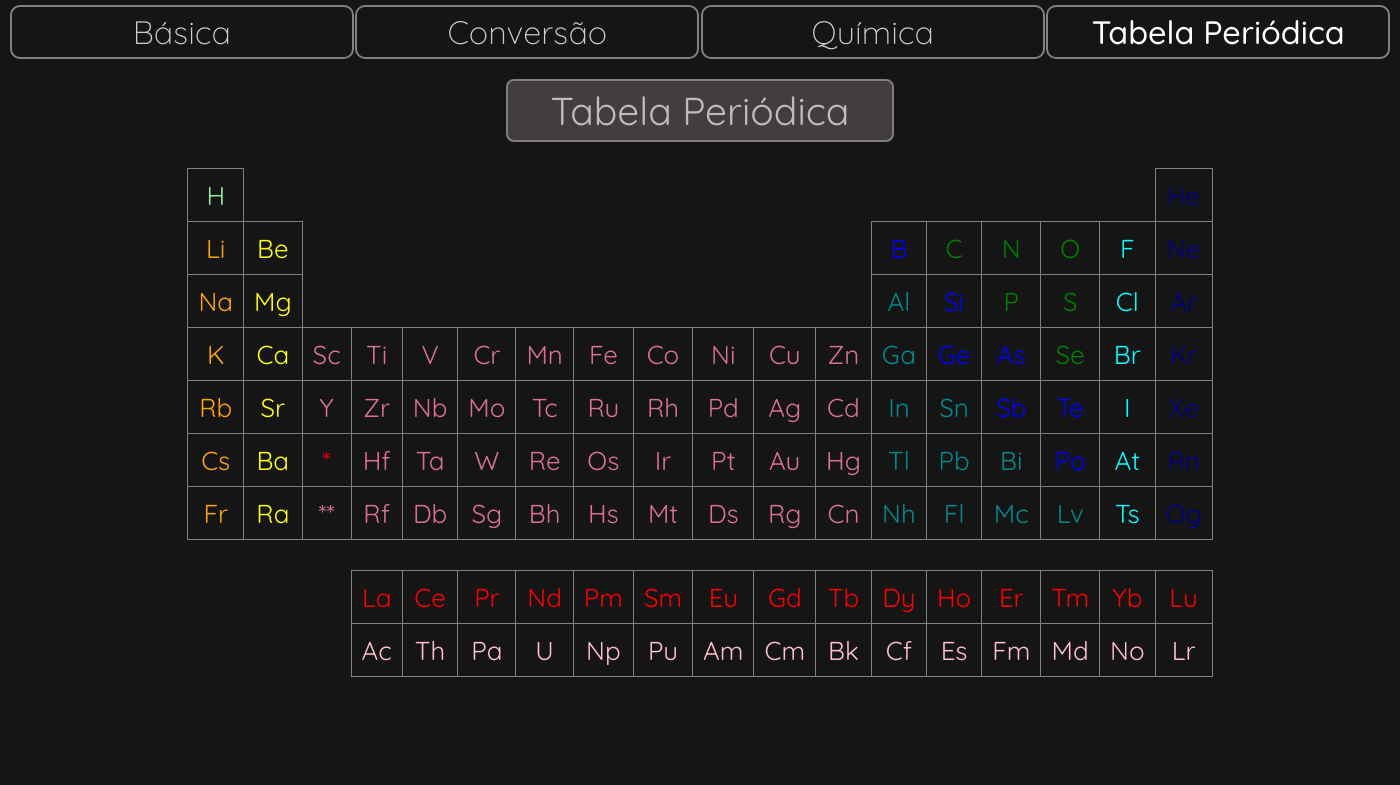
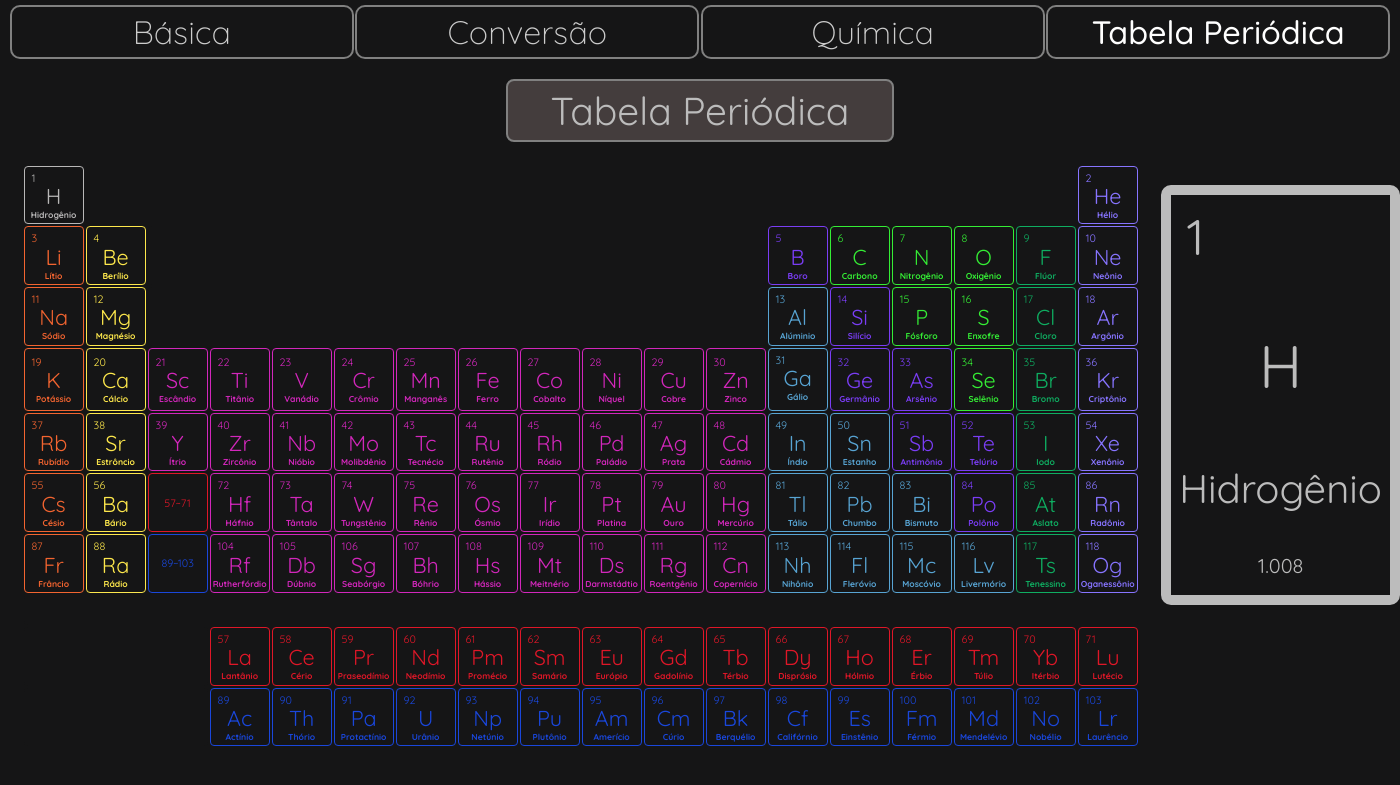
Before and after one commit to bonatowil/TCC, a PHP site: page /pages/table.html in a window 1400 px wide. Shown: the top 785 px of the page. Run offline with PHP 8.4, Linux system fonts and the light colour scheme.

Commit message:
Criação da tabela periódica
Tabela pronta, não há muitos detalhes por não ser o foco, caso haja tempo, será melhor trabalhada

```diff
--- a/assets/css/table.css
+++ b/assets/css/table.css
@@ -1,76 +1,196 @@
-:root {
-    --hydrogen: lightgreen;
-    --nonmetal: green;
-    --alkalimetal: orange;
-    --alkalineearthmetal: yellow;
-    --transitionmetal: palevioletred;
-    --othermetal: cyan;
-    --metalloid: skyblue;
-    --noblegas: blue;
-    --halogen: lightblue;
-    --lanthanide: pink;
-    --actinide: red;
+body {
+    overflow-y: scroll;
+    counter-reset: atomic_num;
+    --color: #00000000;
 }
 
-.hydrogen {
-    color: lightgreen;
-}
-
-.alkalimetal {
-    color: orange;
-}
-
-.alkalineearthmetal {
-    color: yellow;
-}
-
-.noblegas {
-    color: darkblue;
-}
-
-.halogen {
-    color: aqua;
-}
-
-.nonmetal {
-    color: green;
-}
-
-.metalloid {
-    color: blue;
-}
-
-.othermetal {
-    color: darkcyan;
-}
-
-.lantanideos {
-    color: red;
-}
-
-.actinideos {
-    color: pink;
+main {
+    display: flex;
 }
 
 table {
+    grid-area: table;
     border: transparent;
-    border-collapse: collapse;
-    margin: 1em auto;
-    font-size: 1.2em;
-    color: palevioletred
+    border-collapse: separate;
+    margin: 1em;
+    font-size: 1em;
 }
 
 table tr td {
     text-align: center;
     padding: 10px;
-    border: 1px solid gray;
+    background-color: #151516;
+    min-width: 60px;
+    max-width: 60px;
+    position: relative;
+    border-radius: 4px;
 }
+
+table tr td.lantanideos, td.actinideos {
+    font-size: 0.5em;
+    counter-increment: atomic_num 15;
+}
+
+table tr td:not(.colspan, .lantanideos, .actinideos)::before {
+    display: flex;
+    height: 0.5em;
+    font-size: 0.5em;
+    position: relative;
+    bottom: 6px;
+    right: 3px;
+    counter-increment: atomic_num;
+    content: counter(atomic_num);
+}
+
+table tr td span {
+    padding-bottom: 2px;
+    display: flex;
+    justify-content: center;
+    height: 0.5em;
+    font-size: 0.4em;
+    font-weight: 900;
+    position: relative;
+}
+
+table tr td:not(.colspan):hover {
+    cursor: pointer;
+    transform: scale(1.35);
+    z-index: 1;
+    box-shadow: inset 0px 0px 5px var(--color);
+}
+
 
 table tr td.colspan {
     border: transparent;
 }
 
+table tr#lantanideos {
+    counter-reset: atomic_num 56;
+}
+table tr#actinideos {
+    counter-reset: atomic_num 88;
+}
+
 .blank-row td{
     padding: 15px;
-    border: transparent;
 }
+
+
+td.hydrogen, #hydrogen {
+    border: 1px solid #b8b7b7;
+    color: #b8b7b7 ;
+}
+.hydrogen:hover {
+    --color: #b8b7b7;
+}
+
+td.transmetal, #transmetal {
+    border: 1px solid #d227bb;
+    color: #d227bb;
+}
+.transmetal:hover {
+    --color: #d227bb;
+}
+
+td.alkalimetal, #alkalimetal {
+    border: 1px solid #F26430;
+    color: #F26430;
+}
+.alkalimetal:hover {
+    --color: #F26430;
+}
+
+td.alkalineearthmetal, #alkalineearthmetal {
+    border: 1px solid #fde74c;
+    color: #fde74c;
+}
+.alkalineearthmetal:hover {
+    --color: #fde74c;
+}
+
+td.noblegas, #noblegas {
+    border: 1px solid #8774ff;
+    color: #8774ff;
+}
+.noblegas:hover {
+    --color: #8774ff;
+}
+
+td.halogen, #halogen {
+    border: 1px solid #0fad61;
+    color: #0fad61;
+}
+.halogen:hover {
+    --color: #0fad61;
+}
+
+td.nonmetal, #nonmetal {
+    border: 1px solid #35ed35;
+    color: #35ed35;
+}
+.nonmetal:hover {
+    --color: #1ef81e;
+}
+
+td.metalloid, #metalloid {
+    border: 1px solid #7a3df4;
+    color: #7a3df4;
+}
+.metalloid:hover {
+    --color: #7a3df4;
+}
+
+td.othermetal, #othermetal {
+    border: 1px solid #58a4d3;
+    color: #58a4d3;
+}
+.othermetal:hover {
+    --color: #58a4d3;
+}
+
+
+.lantanideo, td.lantanideos, #lantanideo {
+    border: 1px solid #df1728;
+    color: #df1728;
+}
+.lantanideo:hover, .lantanideos:hover {
+    --color: #df1728;
+}
+
+.actinideo, td.actinideos, #actinideo {
+    border: 1px solid #1a47db;
+    color: #1a47db;
+}
+
+.actinideo:hover, .actinideos:hover {
+    --color: #1a47db;
+}
+
+.element {
+    margin: 2em auto;
+    height: 400px;
+    width: 320px;
+    border: 10px solid !important;
+    border-radius: 10px;
+    box-sizing: content-box;
+}
+
+.element .atomic_num {
+    text-align: initial;
+    font-size: 50px;
+    margin: 10px 0 10px 15px;
+}
+
+.element .symbol {
+    font-size: 60px;
+    text-align: center;
+}
+.element .name {
+    font-size: 40px;
+    text-align: center;
+}
+
+.element .atomic_mass {
+    font-size: 20px;
+    text-align: center;
+}
--- a/pages/table.html
+++ b/pages/table.html
@@ -7,9 +7,70 @@
     <link rel="shortcut icon" href="../images/lab_icon.ico" type="image/x-icon">
     <link rel="stylesheet" href="../assets/css/style.css">
     <link rel="stylesheet" href="../assets/css/table.css">
+    <script>
+        function addEventos() {
+            var elements = {H:[1, 'Hydrogen', 1.008], He:[2, 'Hélio', 4.003], Li:[3, 'Lítio', 6.941],
+            Be:[4,'Berílio', 9.012], B:[5, 'Boro', 10.811], C:[6, 'Carbono', 12.011], N:[7, 'Nitrogênio', 17.007],
+            O:[8, 'Oxigênio', 15.999], F:[9, 'Flúor', 18.998], Ne:[10, 'Nêonio', 20.18], Na:[11, 'Sódio', 22.990],
+            Mg:[12, 'Magnésio', 24.305], Al:[13, 'Alumínio', 26.982], Si:[14, 'Silício', 28.086],
+            P:[15, 'Fósforo', 30.974], S:[16, 'Enxofre', 32.065], Cl:[17, 'Cloro', 35.453],
+            Ar:[18, 'Argônio', 39.948], K:[19, 'Potássio', 39.098], Ca:[20, 'Cálcio', 40.078],
+            Sc:[21, 'Escândio', 44.956], Ti:[22, 'Titânio', 47.867], V:[23, 'Vanádio', 50.942],
+            Cr:[24, 'Cromo', 51.996], Mn:[25, 'Manganês', 54.938], Fe:[26, 'Ferro', 55.845],
+            Co:[27, 'Cobalto', 58.933], Ni:[28, 'Níquel', 58.693], Cu:[29, 'Cobre', 63.546],
+            Zn:[30, 'Zinco', 65.409], Ga:[31, 'Gálio', 69.733], Ge:[32, 'Germânio', 72.640],
+            As:[33, 'Arsênio', 74.922], Se:[34, 'Selênio', 78.960], Br:[35, 'Bromo', 79.904],
+            Kr:[36, 'Criptônio', 83.798], Rb:[37, 'Rubídio', 85.468], Sr:[38, 'Estrôncio', 87.620],
+            Y:[39, 'Ítrio', 88.906], Zr:[40, 'Zircônio', 91.224], Nb:[41, 'Nióbio', 92.906],
+            Mo:[42, 'Molibdênio', 95.940], Tc:[43, 'Tecnécio', '[98]'], Ru:[44, 'Rutênio', 101.070],
+            Rh:[45, 'Ródio', 102.905], Pd:[46, 'Paládio', 106.420], Ag:[47, 'Prata', 107.868],
+            Cd:[48, 'Cádmio', 112.411], In:[49, 'Índio', 114.818], Sn:[50, 'Estanho', 118.710],
+            Sb:[51, 'Antimônio', 121.760], Te:[52, 'Telúrio', 127.600], I:[53, 'Iodo', 126.904],
+            Xe:[54, 'Xenônio', 131.293], Cs:[55, 'Césio', 132.905], Ba:[56, 'Bário', 137.327],
+            La:[57, 'Lantânio', 138.905], Ce:[58, 'Cério', 140.116], Pr:[59, 'Praseodímio', 140.908],
+            Nd:[60, 'Neodímio', 144.242], Pm:[61, 'Promécio', '[145]'], Sm:[62, 'Samário', 150.360],
+            Eu:[63, 'Európio', 151.964], Gd:[64, 'Gadolínio', 157.250], Tb:[65, 'Térbio', 158.925],
+            Dy:[66, 'Disprósio', 162.500], Ho:[67, 'Hólmio', 164.930], Er:[68, 'Érbio', 167.259],
+            Tm:[69, 'Túlio', 168.934], Yb:[70, 'Itérbio', 173.040], Lu:[71, 'Lutécio', 174.967],
+            Hf:[72, 'Háfnio', 178.490], Ta:[73, 'Tântalo', 180.948], W:[74, 'Tungstênio', 183.840],
+            Re:[75, 'Rênio', 186.207], Os:[76, 'Ósmio', 190.230], Ir:[77, 'Irídio', 192.217],
+            Pt:[78, 'Platina', 195.084], Au:[79, 'Ouro', 196.967], Hg:[80, 'Mercúrio', 200.590],
+            Tl:[81, 'Tálio', 204.383], Pb:[82, 'Chumbo', 207.200], Bi:[83, 'Bismuto', 208.980],
+            Po:[84, 'Polônio', '[209]'], At:[85, 'Ástato', '[210]'], Rn:[86,  'Rádon', '[222]'],
+            Fr:[87,  'Frâncio', '[223]'], Ra:[88,  'Rádio', '[226]'], Ac:[89,  'Actínio', '[227]'],
+            Th:[90,  'Tório', 232.038], Pa:[91,  'Protactínio', 231.036], U:[92,  'Urânio', 238.029],
+            Np:[93,  'Netúnio', '[237]'], Pu:[94,  'Plutônio', '[244]'], Am:[95,  'Amerício', '[243]'],
+            Cm:[96,  'Cúrio', '[247]'], Bk:[97,  'Berquélio', '[247]'], Cf:[98,  'Califórnio', '[251]'],
+            Es:[99,  'Einstênio', '[252]'], Fm:[100,  'Férmio', '[257]'], Md:[101,  'Mendelévio', '[258]'],
+            No:[102,  'Nobélio', '[259]'], Lr:[103,  'Laurêncio', '[262]'], Rf:[104,  'Rutherfórdio', 261],
+            Db:[105,  'Dúbnio', '[262]'], Sg:[106,  'Seabórgio', '[266]'], Bh:[107,  'Bóhrio', '[264]'],
+            Hs:[108,  'Hássio', '[277]'], Mt:[109,  'Meitnério', '[268]'], Ds:[110,  'Darmstádio', '[271]'],
+            Rg:[111,  'Roentgênio', '[272]'], Cn:[112,  'Copernício', '[277]'], Nh:[113,  'Nihônio', '[284]'],
+            Fl:[114,  'Fleróvio', '[289]'], Mc:[115,  'Moscóvio', '[288]'], Lv:[116,  'Livermório', '[292]'],
+            Ts:[117,  'Tenessino', '[288]'], Og:[118,  'Oganessônio', '[294]']}
+            const element = document.querySelector('.element');
+            const atoms = document.querySelectorAll('td');
+            for (const atom of atoms) {
+                if (atom.className != 'colspan') {
+                    atom.addEventListener('click', () => {
+                        if (atom.getAttribute('id') != 'none') {
+                            element.setAttribute('id', atom.getAttribute('class'));
+                            let html = `
+                            <p class="atomic_num">${elements[atom.getAttribute('id')][0]}</p>
+                            <p class="symbol">${atom.getAttribute('id')}</p>
+                            <p class="name">${elements[atom.getAttribute('id')][1]}</p>
+                            <p class="atomic_mass">${elements[atom.getAttribute('id')][2]}</p>
+                            `;
+                            element.innerHTML = html;
+                        }
+                    })
+                }
+            }
+        }
+    </script>
     <title>Tabela</title>
 </head>
-<body>
+<body onload="addEventos()">
     <nav>
         <nav>
             <ul>
@@ -21,153 +82,163 @@
         </nav>
     </nav>
     <h1 id="periodic-table">Tabela Periódica</h1>
+    <main>
+        <div class="table">
             <table border="1">
                 <tr>
-            <td class="hydrogen">H</td>
+                    <td id="H" class="hydrogen">H<span>Hidrogênio</span></td>
                     <td class="colspan" colspan="16"></td>
-            <td class="noblegas">He</td>
+                    <td id="He" class="noblegas">He<span>Hélio</span></td>
                 </tr>
                 <tr>
-            <td class="alkalimetal">Li</td>
-            <td class="alkalineearthmetal">Be</td>
+                    <td id="Li" class="alkalimetal">Li<span>Lítio</span></td>
+                    <td id="Be" class="alkalineearthmetal">Be<span>Berílio</span></td>
                     <td class="colspan" colspan="10"></td>
-            <td class="metalloid">B</td>
-            <td class="nonmetal">C</td>
-            <td class="nonmetal">N</td>
-            <td class="nonmetal">O</td>
-            <td class="halogen">F</td>
-            <td class="noblegas">Ne</td>
+                    <td id="B" class="metalloid">B<span>Boro</span></td>
+                    <td id="C" class="nonmetal">C<span>Carbono</span></td>
+                    <td id="N" class="nonmetal">N<span>Nitrogênio</span></td>
+                    <td id="O" class="nonmetal">O<span>Oxigênio</span></td>
+                    <td id="F" class="halogen">F<span>Flúor</span></td>
+                    <td id="Ne" class="noblegas">Ne<span>Neônio</span></td>
                 </tr>
                 <tr>
-            <td class="alkalimetal">Na</td>
-            <td class="alkalineearthmetal">Mg</td>
+                    <td id="Na" class="alkalimetal">Na<span>Sódio</span></td>
+                    <td id="Mg" class="alkalineearthmetal">Mg<span>Magnésio</span></td>
                     <td class="colspan" colspan="10"></td>
-            <td class="othermetal">Al</td>
-            <td class="metalloid">Si</td>
-            <td class="nonmetal">P</td>
-            <td class="nonmetal">S</td>
-            <td class="halogen">Cl</td>
-            <td class="noblegas">Ar</td>
+                    <td id="Al" class="othermetal">Al<span>Alúminio</span></td>
+                    <td id="Si" class="metalloid">Si<span>Silício</span></td>
+                    <td id="P" class="nonmetal">P<span>Fósforo</span></td>
+                    <td id="S" class="nonmetal">S<span>Enxofre</span></td>
+                    <td id="Cl" class="halogen">Cl<span>Cloro</span></td>
+                    <td id="Ar" class="noblegas">Ar<span>Argônio</span></td>
                 </tr>
                 <tr>
-            <td class="alkalimetal">K</td>
-            <td class="alkalineearthmetal">Ca</td>
-            <td>Sc</td>
-            <td>Ti</td>
-            <td>V</td>
-            <td>Cr</td>
-            <td>Mn</td>
-            <td>Fe</td>
-            <td>Co</td>
-            <td>Ni</td>
-            <td>Cu</td>
-            <td>Zn</td>
-            <td class="othermetal">Ga</td>
-            <td class="metalloid">Ge</td>
-            <td class="metalloid">As</td>
-            <td class="nonmetal">Se</td>
-            <td class="halogen">Br</td>
-            <td class="noblegas">Kr</td>
+                    <td id="K" class="alkalimetal">K<span>Potássio</span></td>
+                    <td id="Ca" class="alkalineearthmetal">Ca<span>Cálcio</span></td>
+                    <td class="transmetal" id="Sc">Sc<span>Escândio</span></td>
+                    <td class="transmetal" id="Ti">Ti<span>Titânio</span></td>
+                    <td class="transmetal" id="V">V<span>Vanádio</span></td>
+                    <td class="transmetal" id="Cr">Cr<span>Crômio</span></td>
+                    <td class="transmetal" id="Mn">Mn<span>Manganês</span></td>
+                    <td class="transmetal" id="Fe">Fe<span>Ferro</span></td>
+                    <td class="transmetal" id="Co">Co<span>Cobalto</span></td>
+                    <td class="transmetal" id="Ni">Ni<span>Níquel</span></td>
+                    <td class="transmetal" id="Cu">Cu<span>Cobre</span></td>
+                    <td class="transmetal" id="Zn">Zn<span>Zinco</span></td>
+                    <td id="Ga" class="othermetal">Ga<span>Gálio</span><span></span></td>
+                    <td id="Ge" class="metalloid">Ge<span>Germânio</span></td>
+                    <td id="As" class="metalloid">As<span>Arsênio</span></td>
+                    <td id="Se" class="nonmetal">Se<span>Selênio</span></td>
+                    <td id="Br" class="halogen">Br<span>Bromo</span></td>
+                    <td id="Kr" class="noblegas">Kr<span>Criptônio</span></td>
                 </tr>
                 <tr>
-            <td class="alkalimetal">Rb</td>
-            <td class="alkalineearthmetal">Sr</td>
-            <td>Y</td>
-            <td>Zr</td>
-            <td>Nb</td>
-            <td>Mo</td>
-            <td>Tc</td>
-            <td>Ru</td>
-            <td>Rh</td>
-            <td>Pd</td>
-            <td>Ag</td>
-            <td>Cd</td>
-            <td class="othermetal">In</td>
-            <td class="othermetal">Sn</td>
-            <td class="metalloid">Sb</td>
-            <td class="metalloid">Te</td>
-            <td class="halogen">I</td>
-            <td class="noblegas">Xe</td>
+                    <td id="Rb" class="alkalimetal">Rb<span>Rubídio</span></td>
+                    <td id="Sr" class="alkalineearthmetal">Sr<span>Estrôncio</span></td>
+                    <td class="transmetal" id="Y">Y<span>Ítrio</span></td>
+                    <td class="transmetal" id="Zr">Zr<span>Zircônio</span></td>
+                    <td class="transmetal" id="Nb">Nb<span>Nióbio</span></td>
+                    <td class="transmetal" id="Mo">Mo<span>Molibdênio</span></td>
+                    <td class="transmetal" id="Tc">Tc<span>Tecnécio</span></td>
+                    <td class="transmetal" id="Ru">Ru<span>Rutênio</span></td>
+                    <td class="transmetal" id="Rh">Rh<span>Ródio</span></td>
+                    <td class="transmetal" id="Pd">Pd<span>Paládio</span></td>
+                    <td class="transmetal" id="Ag">Ag<span>Prata</span></td>
+                    <td class="transmetal" id="Cd">Cd<span>Cádmio</span></td>
+                    <td id="In" class="othermetal">In<span>Índio</span></td>
+                    <td id="Sn" class="othermetal">Sn<span>Estanho</span></td>
+                    <td id="Sb" class="metalloid">Sb<span>Antimônio</span></td>
+                    <td id="Te" class="metalloid">Te<span>Telúrio</span></td>
+                    <td id="I" class="halogen">I<span>Iodo</span></td>
+                    <td id="Xe" class="noblegas">Xe<span>Xenônio</span></td>
                 </tr>
                 <tr>
-            <td class="alkalimetal">Cs</td>
-            <td class="alkalineearthmetal">Ba</td>
-            <td class="lantanideos">*</td>
-            <td >Hf</td>
-            <td>Ta</td>
-            <td>W</td>
-            <td>Re</td>
-            <td>Os</td>
-            <td>Ir</td>
-            <td>Pt</td>
-            <td>Au</td>
-            <td>Hg</td>
-            <td class="othermetal">Tl</td>
-            <td class="othermetal">Pb</td>
-            <td class="othermetal">Bi</td>
-            <td class="metalloid">Po</td>
-            <td class="halogen">At</td>
-            <td class="noblegas">Rn</td>
+                    <td id="Cs" class="alkalimetal">Cs<span>Césio</span></td>
+                    <td id="Ba" class="alkalineearthmetal">Ba<span>Bário</span></td>
+                    <td id="none" class="lantanideos">57~71</td>
+                    <td class="transmetal" id="Hf">Hf<span>Háfnio</span></td>
+                    <td class="transmetal" id="Ta">Ta<span>Tântalo</span></td>
+                    <td class="transmetal" id="W">W<span>Tungstênio</span></td>
+                    <td class="transmetal" id="Re">Re<span>Rênio</span></td>
+                    <td class="transmetal" id="Os">Os<span>Ósmio</span></td>
+                    <td class="transmetal" id="Ir">Ir<span>Irídio</span></td>
+                    <td class="transmetal" id="Pt">Pt<span>Platina</span></td>
+                    <td class="transmetal" id="Au">Au<span>Ouro</span></td>
+                    <td class="transmetal" id="Hg">Hg<span>Mercúrio</span></td>
+                    <td id="Tl" class="othermetal">Tl<span>Tálio</span></td>
+                    <td id="Pb" class="othermetal">Pb<span>Chumbo</span></td>
+                    <td id="Bi" class="othermetal">Bi<span>Bismuto</span></td>
+                    <td id="Po" class="metalloid">Po<span>Polônio</span></td>
+                    <td id="At" class="halogen">At<span>Aslato</span></td>
+                    <td id="Rn" class="noblegas">Rn<span>Radônio</span></td>
                 </tr>
                 <tr>
-            <td class="alkalimetal">Fr</td>
-            <td class="alkalineearthmetal">Ra</td>
-            <td class="actinidios">**</td>
-            <td>Rf</td>
-            <td>Db</td>
-            <td>Sg</td>
-            <td>Bh</td>
-            <td>Hs</td>
-            <td>Mt</td>
-            <td>Ds</td>
-            <td>Rg</td>
-            <td>Cn</td>
-            <td class="othermetal">Nh</td>
-            <td class="othermetal">Fl</td>
-            <td class="othermetal">Mc</td>
-            <td class="othermetal">Lv</td>
-            <td class="halogen">Ts</td>
-            <td class="noblegas">Og</td>
+                    <td id="Fr" class="alkalimetal">Fr<span>Frâncio</span></td>
+                    <td id="Ra" class="alkalineearthmetal">Ra<span>Rádio</span></td>
+                    <td id="none" class="actinideos">89~103</td>
+                    <td class="transmetal" id="Rf">Rf<span>Rutherfórdio</span></td>
+                    <td class="transmetal" id="Db">Db<span>Dúbnio</span></td>
+                    <td class="transmetal" id="Sg">Sg<span>Seabórgio</span></td>
+                    <td class="transmetal" id="Bh">Bh<span>Bóhrio</span></td>
+                    <td class="transmetal" id="Hs">Hs<span>Hássio</span></td>
+                    <td class="transmetal" id="Mt">Mt<span>Meitnério</span></td>
+                    <td class="transmetal" id="Ds">Ds<span>Darmstádtio</span></td>
+                    <td class="transmetal" id="Rg">Rg<span>Roentgênio</span></td>
+                    <td class="transmetal" id="Cn">Cn<span>Copernício</span></td>
+                    <td id="Nh" class="othermetal">Nh<span>Nihônio</span></td>
+                    <td id="Fl" class="othermetal">Fl<span>Fleróvio</span></td>
+                    <td id="Mc" class="othermetal">Mc<span>Moscóvio</span></td>
+                    <td id="Lv" class="othermetal">Lv<span>Livermório</span></td>
+                    <td id="Ts" class="halogen">Ts<span>Tenessino</span></td>
+                    <td id="Og" class="noblegas">Og<span>Oganessônio</span></td>
                 </tr>
                 <tr class="blank-row">
                     <td class="colspan" colspan="20"></td>
                 </tr>
-        <tr class="lantanideos">
+                <tr id="lantanideos">
                     <td class="colspan" colspan="3"></td>
-            <td>La</td>
-            <td>Ce</td>
-            <td>Pr</td>
-            <td>Nd</td>
-            <td>Pm</td>
-            <td>Sm</td>
-            <td>Eu</td>
-            <td>Gd</td>
-            <td>Tb</td>
-            <td>Dy</td>
-            <td>Ho</td>
-            <td>Er</td>
-            <td>Tm</td>
-            <td>Yb</td>
-            <td>Lu</td>
+                    <td class="lantanideo" id="La">La<span>Lantânio</span></td>
+                    <td class="lantanideo" id="Ce">Ce<span>Cério</span></td>
+                    <td class="lantanideo" id="Pr">Pr<span>Praseodímio</span></td>
+                    <td class="lantanideo" id="Nd">Nd<span>Neodímio</span></td>
+                    <td class="lantanideo" id="Pm">Pm<span>Promécio</span></td>
+                    <td class="lantanideo" id="Sm">Sm<span>Samário</span></td>
+                    <td class="lantanideo" id="Eu">Eu<span>Európio</span></td>
+                    <td class="lantanideo" id="Gd">Gd<span>Gadolínio</span></td>
+                    <td class="lantanideo" id="Tb">Tb<span>Térbio</span></td>
+                    <td class="lantanideo" id="Dy">Dy<span>Disprósio</span></td>
+                    <td class="lantanideo" id="Ho">Ho<span>Hólmio</span></td>
+                    <td class="lantanideo" id="Er">Er<span>Érbio</span></td>
+                    <td class="lantanideo" id="Tm">Tm<span>Túlio</span></td>
+                    <td class="lantanideo" id="Yb">Yb<span>Itérbio</span></td>
+                    <td class="lantanideo" id="Lu">Lu<span>Lutécio</span></td>
                 </tr>
-        <tr class="actinideos">
+                <tr id="actinideos">
                     <td class="colspan" colspan="3"></td>
-            <td>Ac</td>
-            <td>Th</td>
-            <td>Pa</td>
-            <td>U</td>
-            <td>Np</td>
-            <td>Pu</td>
-            <td>Am</td>
-            <td>Cm</td>
-            <td>Bk</td>
-            <td>Cf</td>
-            <td>Es</td>
-            <td>Fm</td>
-            <td>Md</td>
-            <td>No</td>
-            <td>Lr</td>
+                    <td class="actinideo" id="Ac">Ac<span>Actínio</span></td>
+                    <td class="actinideo" id="Th">Th<span>Thório</span></td>
+                    <td class="actinideo" id="Pa">Pa<span>Protactínio</span></td>
+                    <td class="actinideo" id="U">U<span>Urânio</span></td>
+                    <td class="actinideo" id="Np">Np<span>Netúnio</span></td>
+                    <td class="actinideo" id="Pu">Pu<span>Plutônio</span></td>
+                    <td class="actinideo" id="Am">Am<span>Amerício</span></td>
+                    <td class="actinideo" id="Cm">Cm<span>Cúrio</span></td>
+                    <td class="actinideo" id="Bk">Bk<span>Berquélio</span></td>
+                    <td class="actinideo" id="Cf">Cf<span>Califórnio</span></td>
+                    <td class="actinideo" id="Es">Es<span>Einstênio</span></td>
+                    <td class="actinideo" id="Fm">Fm<span>Férmio</span></td>
+                    <td class="actinideo" id="Md">Md<span>Mendelévio</span></td>
+                    <td class="actinideo" id="No">No<span>Nobélio</span></td>
+                    <td class="actinideo" id="Lr">Lr<span>Laurêncio</span></td>
                 </tr>
             </table>
+        </div>
+        <div class="element">
+            <p class="atomic_num">1</p>
+            <p class="symbol">H</p>
+            <p class="name">Hidrogênio</p>
+            <p class="atomic_mass">1.008</p>
+        </div>
+    </main>
 </body>
 </html>
```
Lines whose indentation alone changed are shown as unchanged.
